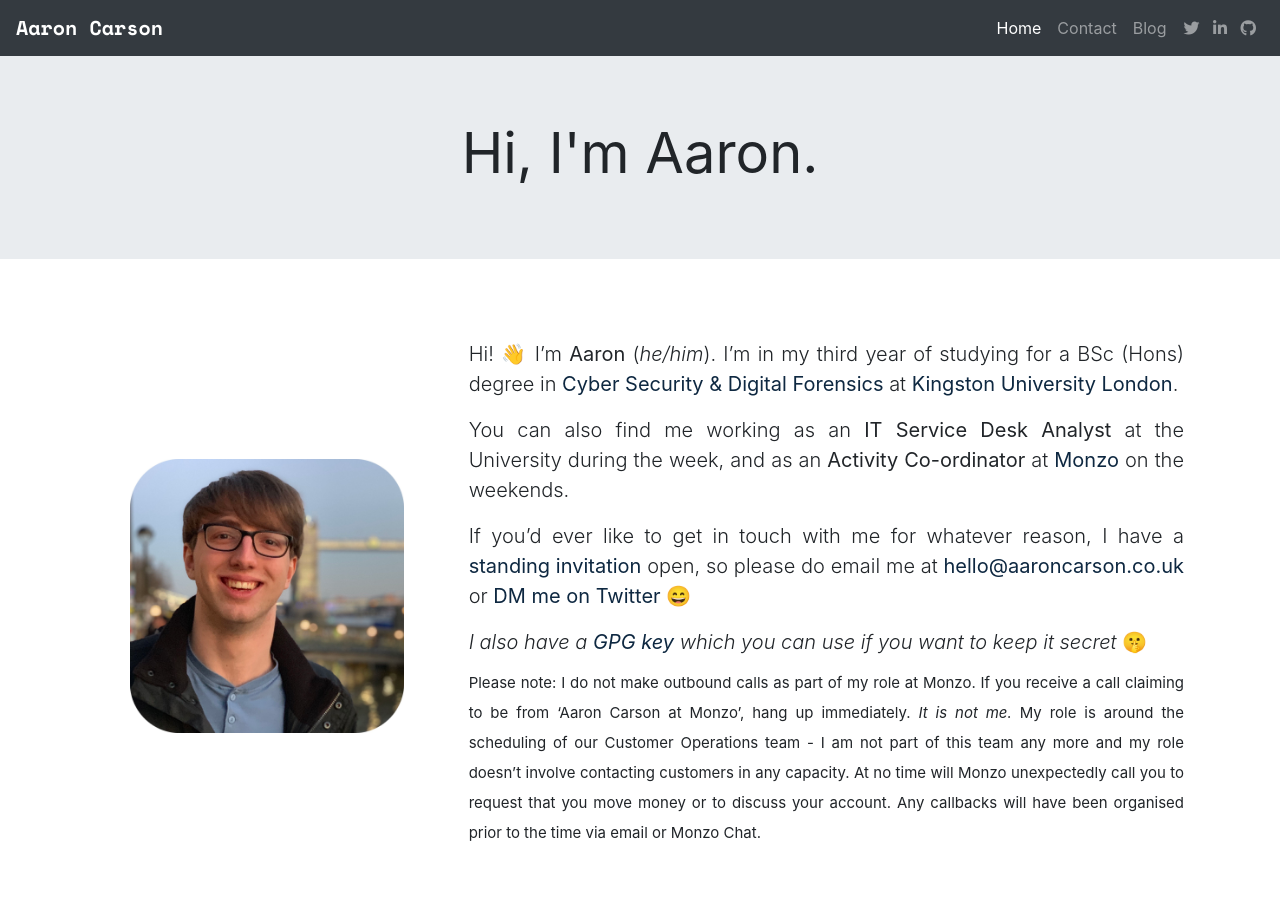
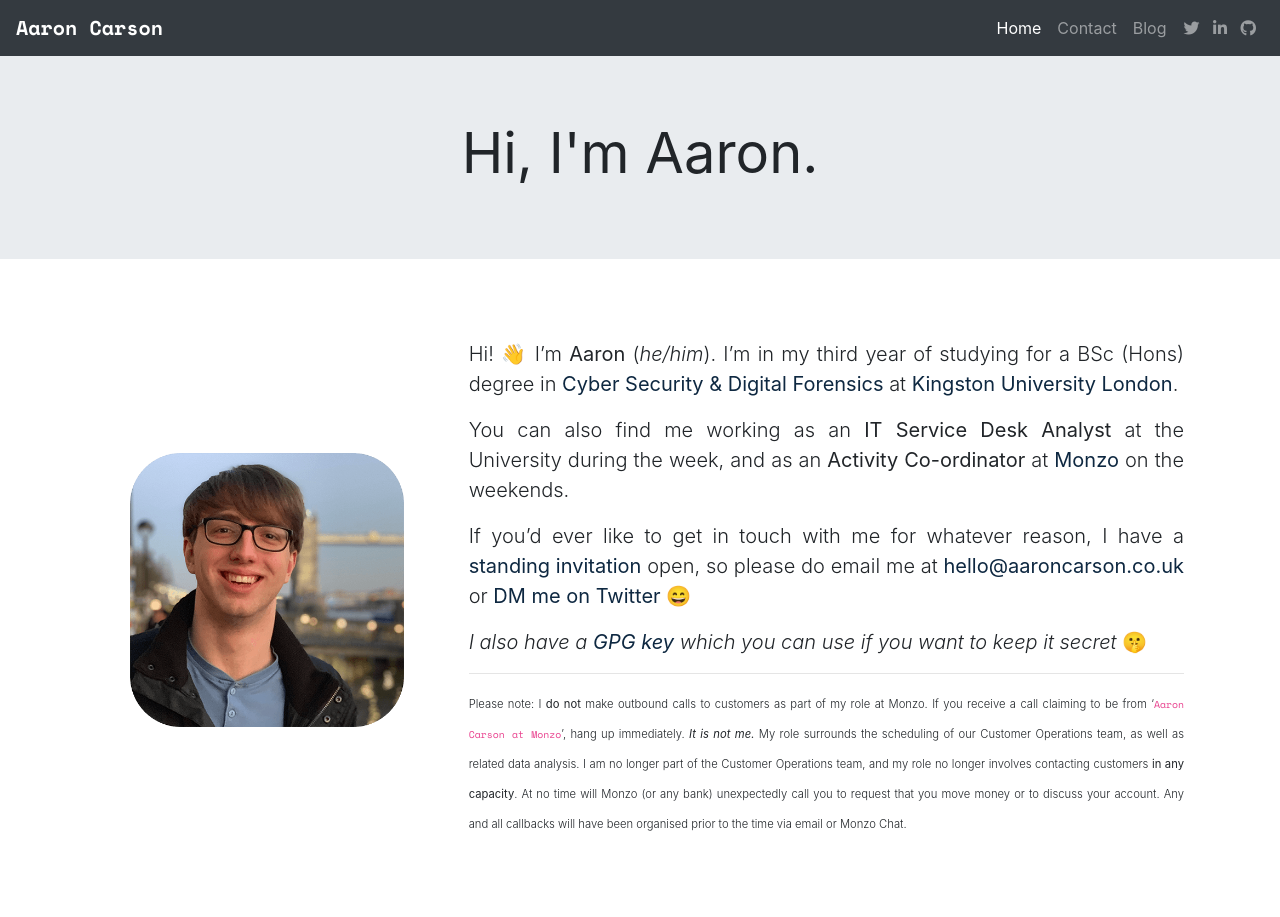
Before and after one commit to caraar12345/aaroncarson.co.uk_jekyll, a Jekyll site: the page built from index.md, in a window 1280 px wide. Built offline with Jekyll 4.4.1, drawn with Linux system fonts in a browser that asks for light colours; nearby versions of some CDN libraries.

Commit message:
Added horizontal break + updated pics.

```diff
--- a/index.md
+++ b/index.md
@@ -5,7 +5,7 @@ image: /assets/images/aaroncarson.jpg
 
 <div class="row my-auto align-items-center flex-grow-1 overflow-auto flex-row">
 <div class="d-flex flex-col col-md-4 justify-content-center my-1" markdown="1">
-  ![A picture of Aaron Carson with Tower Bridge in London behind.](/assets/images/aaroncarson.jpg){: style="margin: auto; display: block; width: 80%"}
+  ![A picture of Aaron Carson with Tower Bridge in London behind.](/assets/images/aaroncarson.png){: style="margin: auto; display: block; width: 80%"}
 </div>
 <div class="col-md-8 my-4 lead text-justify" markdown="1">
   Hi! 👋 I’m __Aaron__ (_he/him_). I’m in my third year of studying for a BSc (Hons) degree in [__Cyber Security & Digital Forensics__](https://www.kingston.ac.uk/undergraduate/courses/cyber-security-computer-forensics/) at [__Kingston University London__](https://www.kingston.ac.uk/).
@@ -16,7 +16,8 @@ image: /assets/images/aaroncarson.jpg
 
   _I also have a [__GPG key__](https://keys.openpgp.org/vks/v1/by-fingerprint/93BADDC3FE56CDAB908E9096303C76F0807676E2) which you can use if you want to keep it secret_ 🤫
 
-  <sup>**Please note: I do not make outbound calls as part of my role at Monzo. If you receive a call claiming to be from 'Aaron Carson at Monzo', hang up immediately. *It is not me.* My role is around the scheduling of our Customer Operations team - I am not part of this team any more and my role doesn't involve contacting customers in any capacity.**
-  **At no time will Monzo unexpectedly call you to request that you move money or to discuss your account. Any callbacks will have been organised prior to the time via email or Monzo Chat.**</sup>
+  ---
+
+  <sup><sub>Please note: I **do not** make outbound calls to customers as part of my role at Monzo. If you receive a call claiming to be from '`Aaron Carson at Monzo`', hang up immediately. ***It is not me.*** My role surrounds the scheduling of our Customer Operations team, as well as related data analysis. I am no longer part of the Customer Operations team, and my role no longer involves contacting customers **in any capacity**. At no time will Monzo (or any bank) unexpectedly call you to request that you move money or to discuss your account. Any and all callbacks will have been organised prior to the time via email or Monzo Chat.</sub></sup>
 </div>
 </div>
```
Also changed, not shown: assets/images/aaroncarson.png (added), assets/images/aaroncarson_email.png (deleted), 1 other file.
